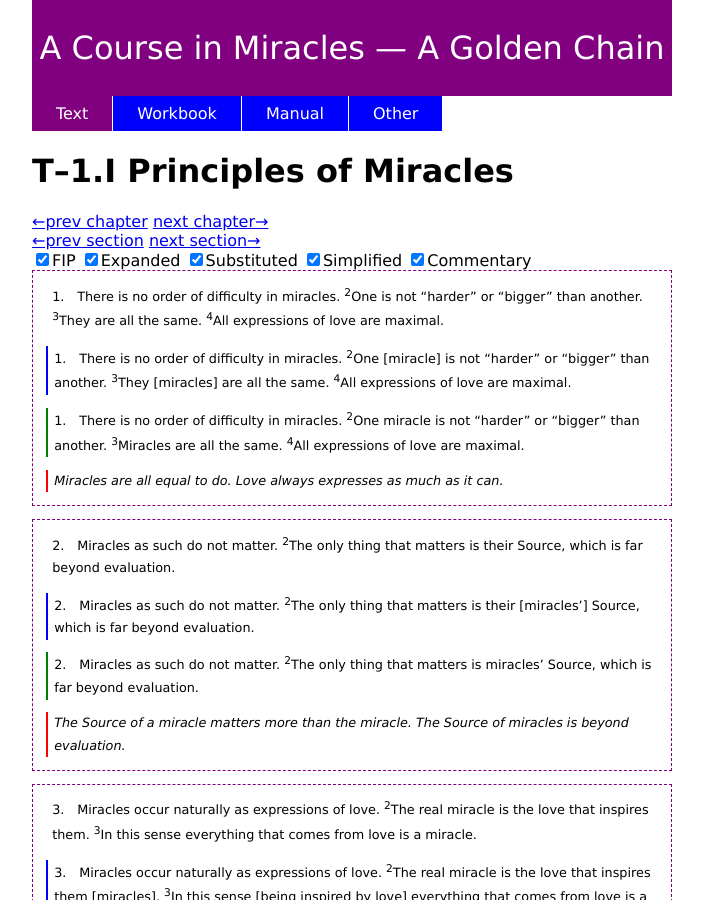
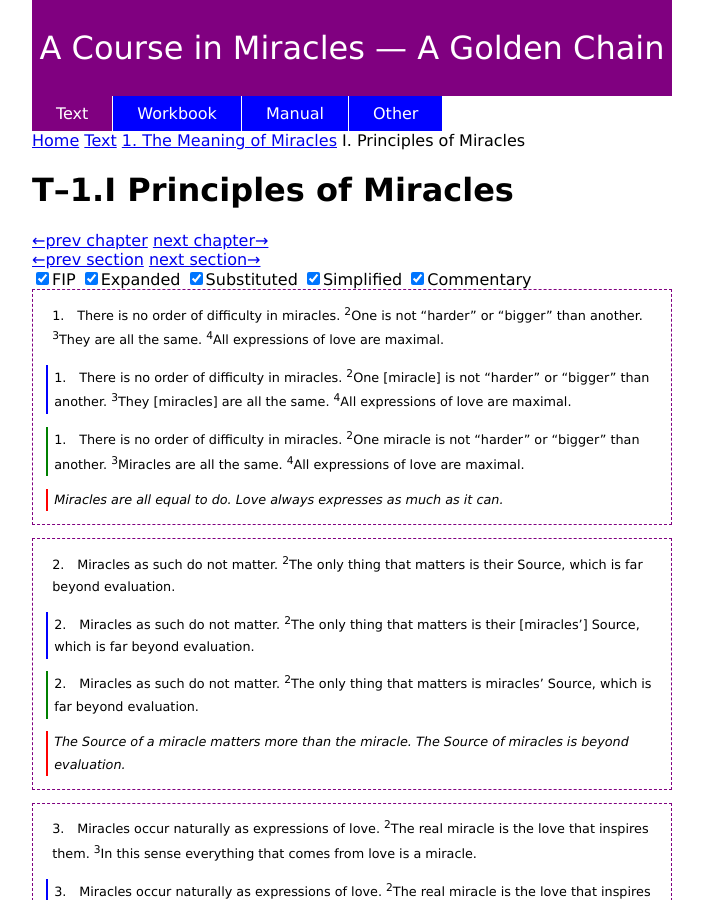
Before and after one commit to wdporter/acim, a Jekyll site: the page built from text/1/i/index.html, in a window 1280 px wide and 900 px high. Shown: the whole window, without its empty margins (288-991 px from the left). Built offline with Jekyll 4.4.1, drawn with Linux system fonts in a browser that asks for light colours.

Commit message:
early breadcrumbs

```diff
--- a/_layouts/default.html
+++ b/_layouts/default.html
@@ -10,9 +10,9 @@
   <body>
     <header><a href=/>{{site.heading}}</a></header>
     {% include navigation.html %}
-	<div></div>
+	  <div>{{ page.breadcrumbs }}</div>
     <main>
-      <h1>{{page.title}}</h1>
+      <h1>{{ page.title }}</h1>
       {{ content }}
     </main>
     <footer>
--- a/text/1/i/index.html
+++ b/text/1/i/index.html
@@ -5,6 +5,7 @@ prev-chapter: /text/in
 next-chapter: /text/2
 prev-section: /text/in
 next-section: /text/1/ii
+breadcrumbs: <a href="/">Home</a> <a href="/t">Text</a> <a href="/t/i">1. The Meaning of Miracles</a> I. Principles of Miracles
 ---
 
 
@@ -31,7 +32,7 @@ next-section: /text/1/ii
 
 	<p class=commentary>In the vision of Heaven, there can be no gradations of illusions or mistakes. Something either is or it is not. … Truth is true; all else is only a mistake which, when brought to truth, is gently corrected, not judged against and punished. (Wapnick, FAJ, p. 186).
 	<p class=commentary>[It's] a simple plan for salvation that has no exceptions, [miracles] are all the same because there is likewise no hierarchy in illusions (Wapnick, LDNC, p. 562)</p>
-	<p class=commentary>The first principle of miracles … counteracts the ego’s first law of chaos “<a href="/t/23/ii/2">there is a hierarchy of illusions</a>” (T–23.II.2:3) (Wapnick, AAC, p. 58)</p>
+	<p class=commentary>The first principle of miracles … counteracts the ego’s first law of chaos “<a href="/text/23/ii#t-23.ii.2">there is a hierarchy of illusions</a>” (T–23.II.2:3) (Wapnick, AAC, p. 58)</p>
 </div>
 
 <div class=paragraph id="t-1.i.2">
--- a/text/1/index.html
+++ b/text/1/index.html
@@ -3,6 +3,7 @@ layout: chapter
 title: T–1 The Meaning of Miracles
 prev-chapter: /text/in
 next-chapter: /text/2
+breadcrumbs: <a href="/">Home</a> <a href="/t">Text</a> 1. The Meaning of Miracles
 ---
 
 <ul>
--- a/text/index.html
+++ b/text/index.html
@@ -1,6 +1,7 @@
 ---
 layout: default
 title: Text
+breadcrumbs: <a href="/">Home</a> → Text
 ---
 
 
```
